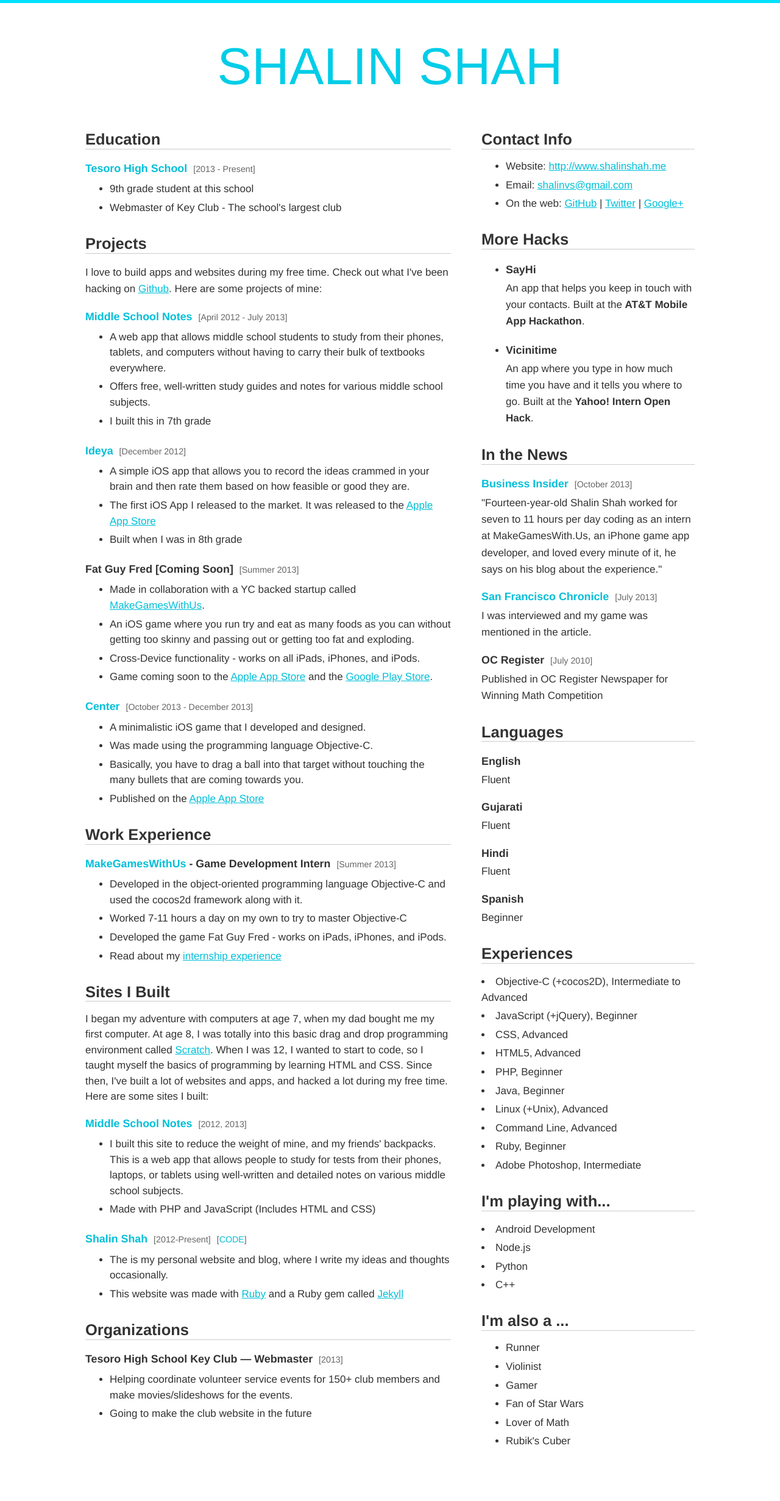
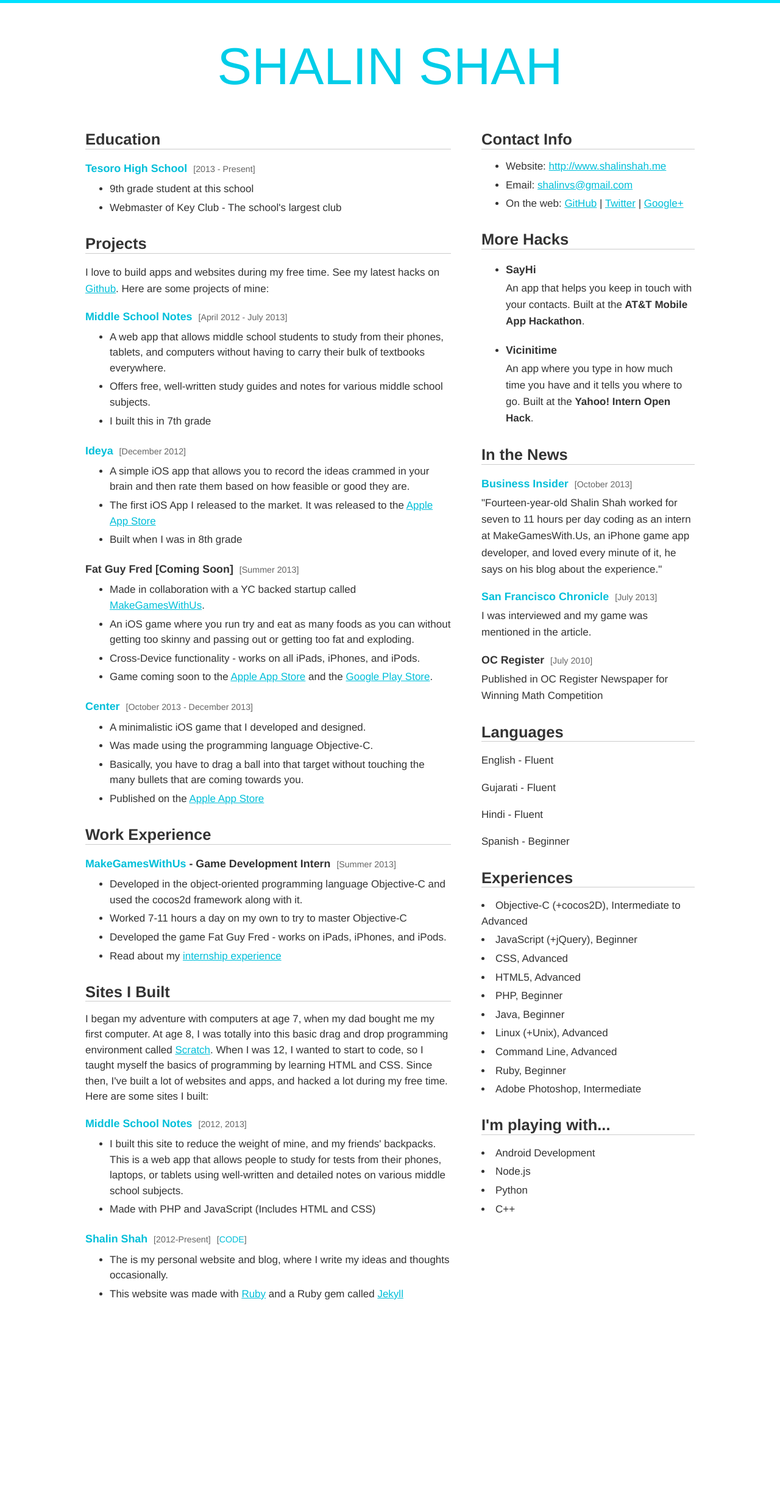
Before and after one commit to shalins/shalinshah.me, a Jekyll site: the page built from resume/index.html, in a window 1280 px wide. Shown: the whole page at 61% size. Built offline with Jekyll 4.4.1, drawn with Linux system fonts in a browser that asks for light colours; Markdown is read by kramdown in place of the engine named in the settings; comment, search, counter and statistics services are not loaded; after the commit the page ends 2220 px from its top, so only the background shows below that.

Commit message:
Resume Updates

```diff
--- a/css/resume.css
+++ b/css/resume.css
@@ -309,20 +309,22 @@
     color: #e22c29;
 }
 @media print {
-    body, h1, h2, h3, h4, .content h1 a, .highlight {
-    color: #000;
-    background-color: #fff;
-}
 	#header h1 {
-    font-size: 4em;
+    font-size: 3em;
 }
 body {
     border-top: 3px solid #00E1FF;
+    font-size: 12px;
 }
 h2 {
-    font-size: 1.2em;
-    }
-
+    font-size: 14px;
+}
+h3 {
+    font-size: 12px;
+}
+ul, p, li {
+    font-size: 10px;
+}
 }
 article a:link:after, article a:visited:after {
     content: " (" attr(href) ") ";
--- a/resume/index.html
+++ b/resume/index.html
@@ -21,7 +21,7 @@
 
   <h2>Projects</h2>
   <p>
-    I love to build apps and websites during my free time. Check out what I've been hacking on <a href="https://github.com/shalins">Github</a>. Here are some projects of mine:
+    I love to build apps and websites during my free time. See my latest hacks on <a href="https://github.com/shalins">Github</a>. Here are some projects of mine:
   </p>
 
   <h3>
@@ -95,8 +95,7 @@
     <li>The is my personal website and blog, where I write my ideas and thoughts occasionally.</li>
     <li>This website was made with <a href="https://www.ruby-lang.org/en/">Ruby</a> and a Ruby gem called <a href="http://jekyllrb.com/">Jekyll</a></li>
   </ul>
-
-<h2>Organizations</h2>
+<!-- <h2>Organizations</h2>
   <h3>
     Tesoro High School Key Club &mdash; Webmaster
     <span>2013</span>
@@ -104,7 +103,7 @@
   <ul>
     <li>Helping coordinate volunteer service events for 150+ club members and make movies/slideshows for the events.</li>
     <li>Going to make the club website in the future</li>
-  </ul>
+  </ul> -->
 </div>
 
 <div class="right">
@@ -150,17 +149,10 @@
 
   <h2>Languages</h2>
 
-  <h3>English</h3>
-  <p>Fluent</p>
-
-  <h3>Gujarati</h3>
-  <p>Fluent</p>
-
-  <h3>Hindi</h3>
-  <p>Fluent</p>
-
-  <h3>Spanish</h3>
-  <p>Beginner</p>
+  <p>English - Fluent</p>
+  <p>Gujarati - Fluent</p>
+  <p>Hindi - Fluent</p>
+  <p>Spanish - Beginner</p>
 
   <h2>Experiences</h2>
   <p>
@@ -183,8 +175,7 @@
      <li>Python</li>
      <li>C++</li>
   </p>
-
-  <h2>I'm also a ...</h2>
+<!-- <h2>I'm also a ...</h2>
   <ul>
     <li>Runner</li>
     <li>Violinist</li>
@@ -192,6 +183,6 @@
     <li>Fan of Star Wars</li>
     <li>Lover of Math</li>
     <li>Rubik's Cuber</li>
-  </ul>
+  </ul> -->
 </div>
     </section>
```
